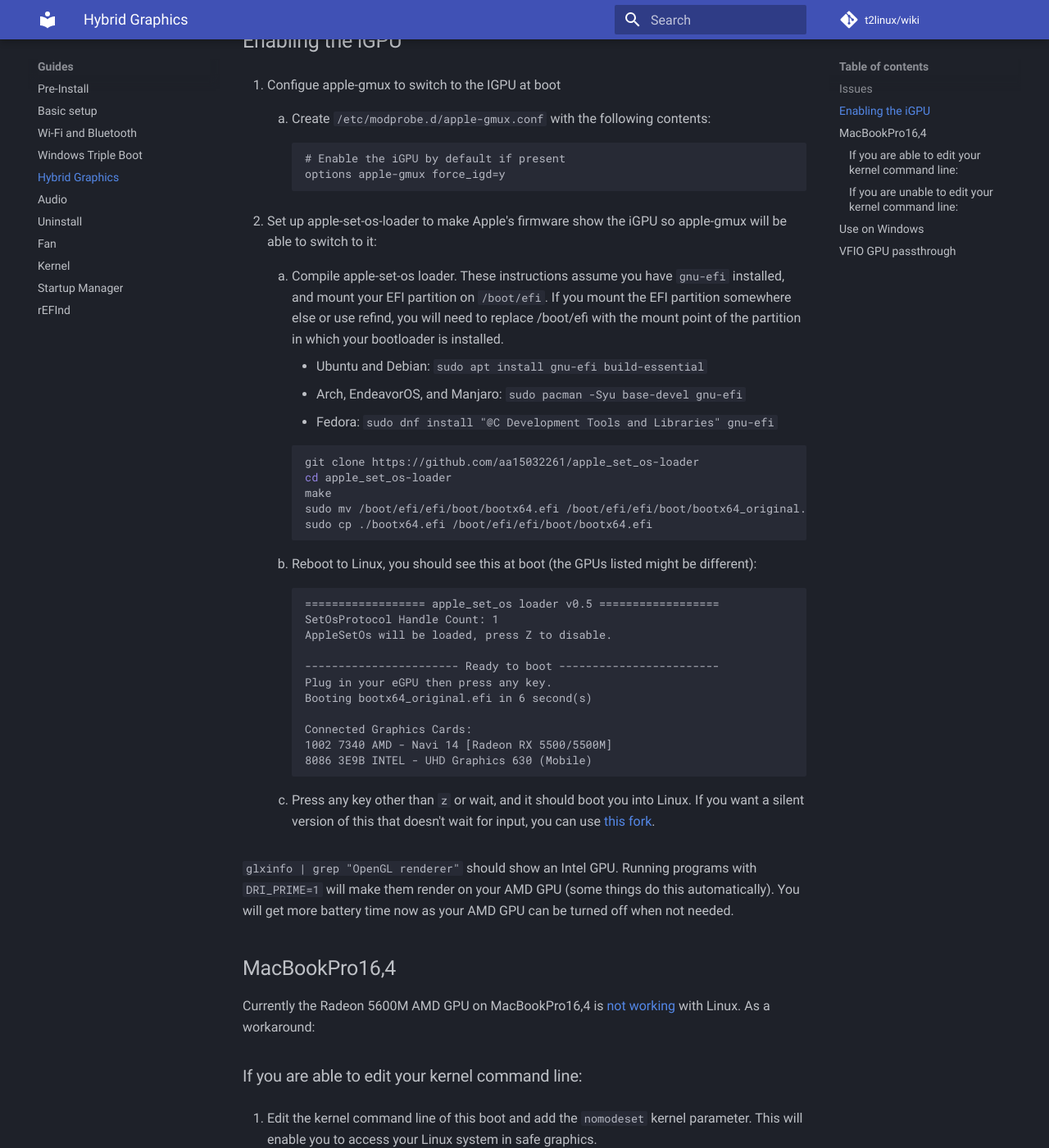
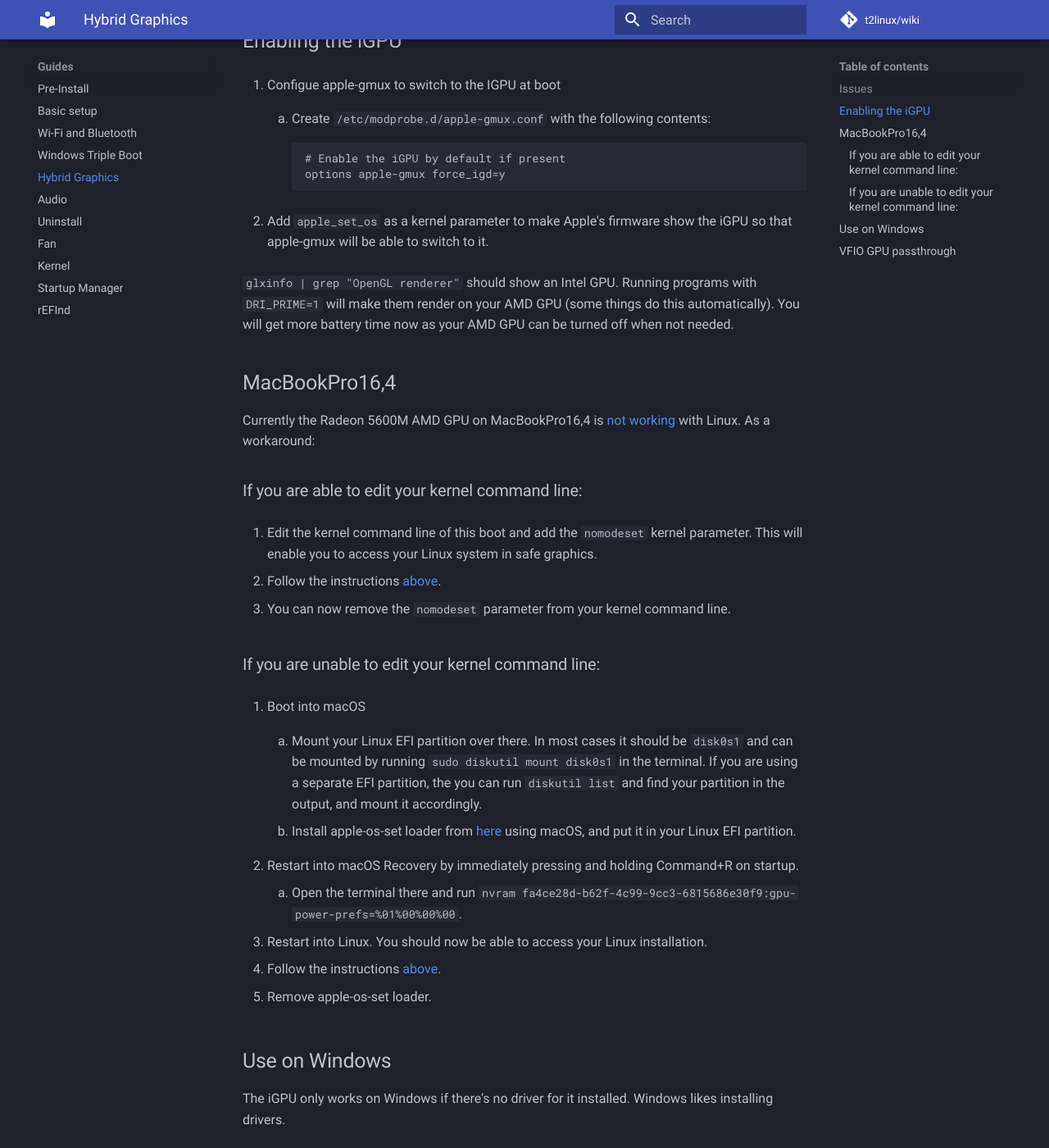
Before and after one commit to t2linux/wiki, an MkDocs documentation site: the page built from docs/guides/hybrid-graphics.md, in a window 1280 px wide and 1400 px high, scrolled down 1159 px. Shown: the whole window at 82% size. Built offline with MkDocs 1.6.1 and Material for MkDocs 9.7.7, drawn with Linux system fonts in a browser that asks for light colours; comment, search, counter and statistics services are not loaded; some of the changed text lies outside the part shown.

Commit message:
iGPU: Use kernel parameter instead of apple-os-set loader (#475)
Co-authored-by: kekrby <112101992+kekrby@users.noreply.github.com>

````diff
--- a/docs/guides/hybrid-graphics.md
+++ b/docs/guides/hybrid-graphics.md
@@ -4,7 +4,7 @@ This page describes how to use the iGPU on MacBookPro's with Hybrid Graphics (2
 
 This has been tested on the MacBookPro16,1 and the MacBookPro15,1. The 15,3 and 16,4 models are very similar and should work too.
 
-Make sure you have a t2 kernel of version greater than 6.1.12-2 (you can check this with `uname -r`).
+Make sure you have a t2 kernel of version greater than 6.6.2-2 (you can check this with `uname -r`).
 
 ## Issues
 
@@ -41,39 +41,7 @@ If you experience system freezes, then the laptop's fans becoming loud, before t
         options apple-gmux force_igd=y
         ```
 
-2.  Set up apple-set-os-loader to make Apple's firmware show the iGPU so apple-gmux will be able to switch to it:
-
-    1.  Compile apple-set-os loader. These instructions assume you have `gnu-efi` installed, and mount your EFI partition on `/boot/efi`. If you mount the EFI partition somewhere else or use refind, you will need to replace /boot/efi with the mount point of the partition in which your bootloader is installed.
-
-        - Ubuntu and Debian: `sudo apt install gnu-efi build-essential`
-        - Arch, EndeavorOS, and Manjaro: `sudo pacman -Syu base-devel gnu-efi`
-        - Fedora: `sudo dnf install "@C Development Tools and Libraries" gnu-efi`
-
-        ```sh
-        git clone https://github.com/aa15032261/apple_set_os-loader
-        cd apple_set_os-loader
-        make
-        sudo mv /boot/efi/efi/boot/bootx64.efi /boot/efi/efi/boot/bootx64_original.efi
-        sudo cp ./bootx64.efi /boot/efi/efi/boot/bootx64.efi
-        ```
-
-    2.  Reboot to Linux, you should see this at boot (the GPUs listed might be different):
-
-        ```plain
-        ================== apple_set_os loader v0.5 ==================
-        SetOsProtocol Handle Count: 1
-        AppleSetOs will be loaded, press Z to disable.
-
-        ----------------------- Ready to boot ------------------------
-        Plug in your eGPU then press any key.
-        Booting bootx64_original.efi in 6 second(s)
-
-        Connected Graphics Cards:
-        1002 7340 AMD - Navi 14 [Radeon RX 5500/5500M]
-        8086 3E9B INTEL - UHD Graphics 630 (Mobile)
-        ```
-
-    3.  Press any key other than `z` or wait, and it should boot you into Linux. If you want a silent version of this that doesn't wait for input, you can use [this fork](https://github.com/Redecorating/apple_set_os-loader).
+2.  Add `apple_set_os` as a kernel parameter to make Apple's firmware show the iGPU so that apple-gmux will be able to switch to it.
 
 `glxinfo | grep "OpenGL renderer"` should show an Intel GPU. Running programs with `DRI_PRIME=1` will make them render on your AMD GPU (some things do this automatically). You will get more battery time now as your AMD GPU can be turned off when not needed.
 
@@ -105,6 +73,8 @@ Currently the Radeon 5600M AMD GPU on MacBookPro16,4 is [not working](https://lo
 
 4. Follow the instructions [above](#enabling-the-igpu).
 
+5. Remove apple-os-set loader.
+
 ## Use on Windows
 
 The iGPU only works on Windows if there's no driver for it installed. Windows likes installing drivers.
````
